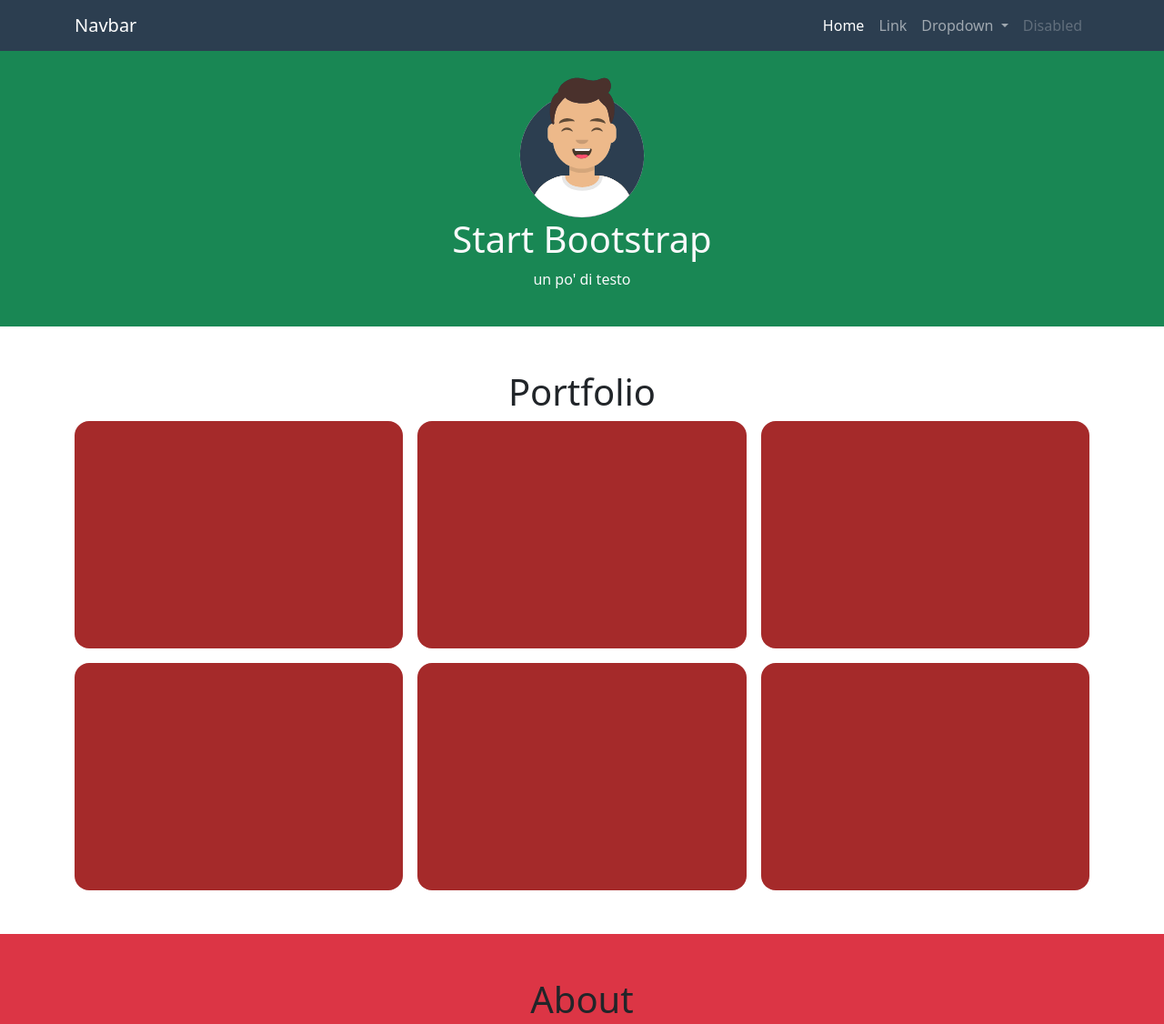
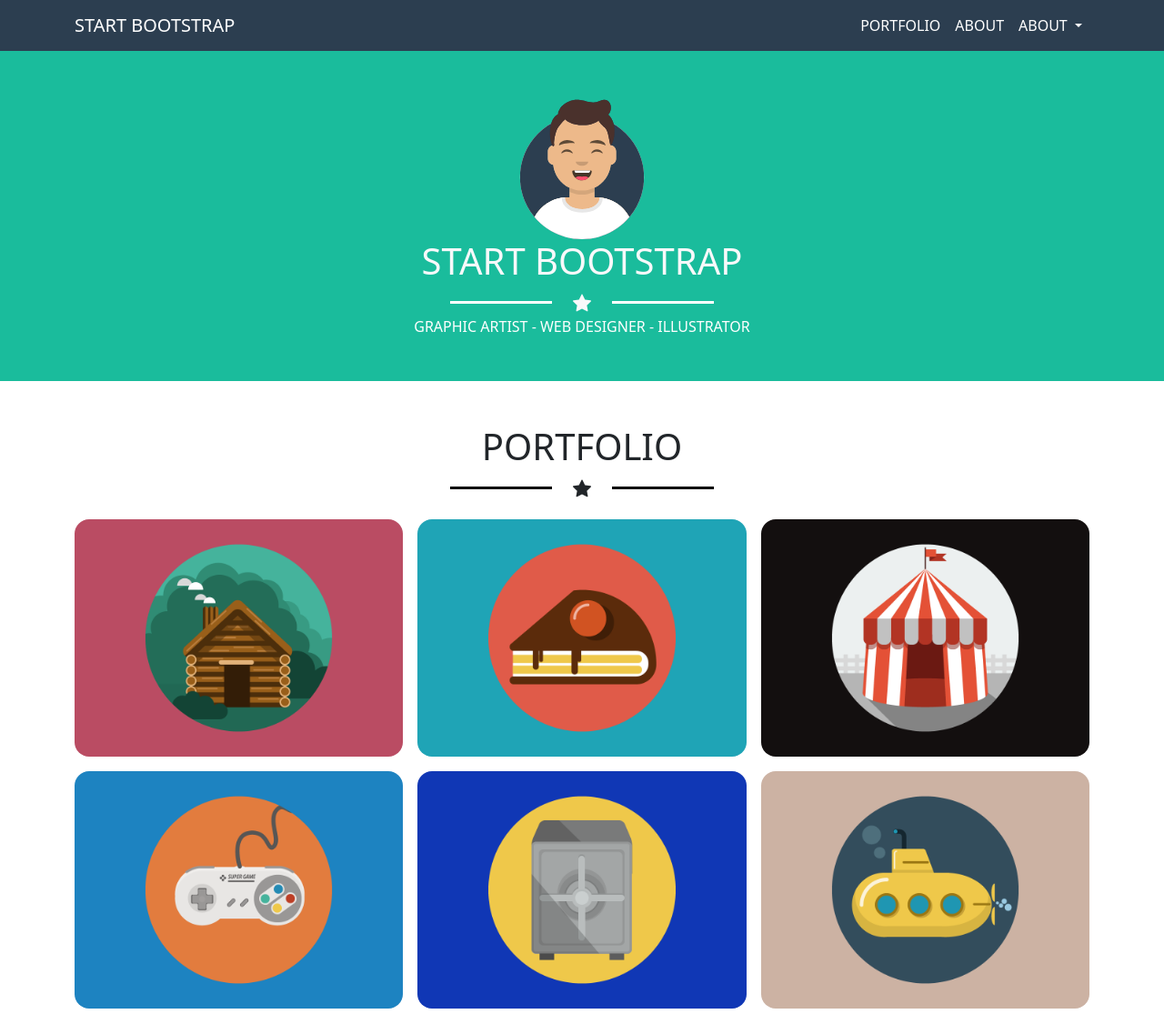
Before and after one commit to LambertoNeri/html-css-bootstrap-freelancer, a plain HTML site: page index.html in a window 1280 px wide. Shown: the top 1126 px of the page at 91% size. Drawn offline with nearby package versions, Linux system fonts and the light colour scheme.

Commit message:
ADD HERO + PORTFOLIO

```diff
--- a/assets/style.css
+++ b/assets/style.css
@@ -1,12 +1,88 @@
-.portfolio .contents {
-    height: 250px;
-    background-color: brown;
+a{                         /*general*/
+    text-decoration: none;
+
+}
+
+header nav{                 /* NAV */
+    background-color: #2C3E50 !important;
+}
+
+.nav-link{
+    color: white;
+}
+
+.hero{                     /*HERO*/
+    background-color: #1ABC9C;
 }
 
 .hero img{
     width: 150px;
+    display: inline-block;
 }
 
-header nav{
-    background-color: #2C3E50 !important;
+.hero a{
+    color: white;
 }
+
+.hero .after{                        /*HERO STELLINA */
+    position: relative;
+}
+.hero .after::after{
+    content: "";
+    height: 3px;
+    background-color: white;
+    width: 10%;
+    position: absolute;
+    left: 37%;
+    top: 50%;
+}
+
+.hero .after::before{
+    content: "";
+    height: 3px;
+    background-color: white;
+    width: 10%;
+    position: absolute;
+    left: 53%;
+    top: 50%;
+}                                     /*FINE HERO STELLINA*/
+
+
+
+
+.portfolio .contents img{         /*PORTFOLIO*/
+    width: 100%;
+}
+
+
+.portfolio .after{                        /*PORTFOLIO STELLINA */
+    position: relative;
+}
+.portfolio .after::after{
+    content: "";
+    height: 3px;
+    background-color: black;
+    width: 10%;
+    position: absolute;
+    left: 37%;
+    top: 50%;
+}
+
+.portfolio .after::before{
+    content: "";
+    height: 3px;
+    background-color: black;
+    width: 10%;
+    position: absolute;
+    left: 53%;
+    top: 50%;
+}                                     /*FINE PORTFOLIO STELLINA*/
+
+@media (max-width: 575px) {
+
+    .portfolio .contents img {                  /*PORTFOLIO*/
+        width: 100%;
+        display: inline-block;
+    }
+
+}
--- a/index.html
+++ b/index.html
@@ -13,31 +13,28 @@
     <header>
         <nav class="navbar navbar-expand-md bg-tertiary" data-bs-theme="dark">
             <div class="container">
-              <a class="navbar-brand" href="#">Navbar</a>
+              <a class="navbar-brand" href="#">START BOOTSTRAP</a>
               <button class="navbar-toggler" type="button" data-bs-toggle="collapse" data-bs-target="#navbarSupportedContent" aria-controls="navbarSupportedContent" aria-expanded="false" aria-label="Toggle navigation">
                 <span class="navbar-toggler-icon"></span>
               </button>
               <div class="collapse navbar-collapse" id="navbarSupportedContent">
                 <ul class="navbar-nav ms-auto mb-2 mb-md-0">
                   <li class="nav-item">
-                    <a class="nav-link active" aria-current="page" href="#">Home</a>
+                    <a class="nav-link" aria-current="page" href="#">PORTFOLIO</a>
                   </li>
                   <li class="nav-item">
-                    <a class="nav-link" href="#">Link</a>
+                    <a class="nav-link" href="#">ABOUT</a>
                   </li>
                   <li class="nav-item dropdown">
                     <a class="nav-link dropdown-toggle" href="#" role="button" data-bs-toggle="dropdown" aria-expanded="false">
-                      Dropdown
+                      ABOUT
                     </a>
                     <ul class="dropdown-menu">
-                      <li><a class="dropdown-item" href="#">Action</a></li>
+                      <li><a class="dropdown-item" href="#">CONTACT</a></li>
                       <li><a class="dropdown-item" href="#">Another action</a></li>
                       <li><hr class="dropdown-divider"></li>
                       <li><a class="dropdown-item" href="#">Something else here</a></li>
                     </ul>
-                  </li>
-                  <li class="nav-item">
-                    <a class="nav-link disabled">Disabled</a>
                   </li>
                 </ul>
                 </form>
@@ -45,43 +42,63 @@
             </div>
           </nav>
 
-        <div class="hero bg-success py-4 text-light text-center">
+        <div class="hero py-5 text-light text-center">
             <div class="container">
-                <img class="" src="img/avatar.svg" alt=""><!--Aggiungi width px-->
-                <h1>Start Bootstrap</h1>
-                <p>un po' di testo</p>
+                <img class="" src="img/avatar.svg" alt="">
+                <h1>START BOOTSTRAP</h1>
+                <div class="after mb-1">
+                    <svg xmlns="http://www.w3.org/2000/svg" width="20" height="20" fill="currentColor" class="bi bi-star-fill" viewBox="0 0 16 16">
+                    <path d="M3.612 15.443c-.386.198-.824-.149-.746-.592l.83-4.73L.173 6.765c-.329-.314-.158-.888.283-.95l4.898-.696L7.538.792c.197-.39.73-.39.927 0l2.184 4.327 4.898.696c.441.062.612.636.282.95l-3.522 3.356.83 4.73c.078.443-.36.79-.746.592L8 13.187l-4.389 2.256z"/></svg>
+                </div>
+                <span><a href="#">GRAPHIC ARTIST</a> - <a href="#">WEB DESIGNER</a> - <a href="#">ILLUSTRATOR</a></span>
             </div>
         </div>
     </header>
 
-    <sesction class="portfolio">
+    <sesction class="portfolio text-center">
         <div class="container my-5">
-            <h1 class="text-center">Portfolio</h1>
+            <h1>PORTFOLIO</h1>
+            <div class="after mb-4">
+                <svg xmlns="http://www.w3.org/2000/svg" width="20" height="20" fill="currentColor" class="bi bi-star-fill" viewBox="0 0 16 16">
+                <path d="M3.612 15.443c-.386.198-.824-.149-.746-.592l.83-4.73L.173 6.765c-.329-.314-.158-.888.283-.95l4.898-.696L7.538.792c.197-.39.73-.39.927 0l2.184 4.327 4.898.696c.441.062.612.636.282.95l-3.522 3.356.83 4.73c.078.443-.36.79-.746.592L8 13.187l-4.389 2.256z"/></svg>
+            </div>
 
             <div class="row row-cols-1 row-cols-sm-2 row-cols-lg-3 g-3 mb-5">
-                <div class="col">
-                    <div class="contents rounded-4"></div>
+                <div class="col d-flex justify-content-center">
+                    <div class="contents rounded-4">
+                        <img class="rounded-4" src="img/cabin.png" alt="">
+                    </div>
                 </div>
-                <div class="col">
-                    <div class="contents rounded-4"></div>
+                <div class="col d-flex justify-content-center">
+                    <div class="contents">
+                        <img class="rounded-4" src="img/cake.png" alt="">
+                    </div>
                 </div>
-                <div class="col">
-                    <div class="contents rounded-4"></div>
+                <div class="col d-flex justify-content-center">
+                    <div class="contents rounded-4">
+                        <img class="rounded-4" src="img/circus.png" alt="">
+                    </div>
                 </div>
-                <div class="col">
-                    <div class="contents rounded-4"></div>
+                <div class="col d-flex justify-content-center">
+                    <div class="contents rounded-4">
+                        <img class="rounded-4" src="img/game.png" alt="">
+                    </div>
                 </div>
-                <div class="col">
-                    <div class="contents rounded-4"></div>
+                <div class="col d-flex justify-content-center">
+                    <div class="contents rounded-4">
+                        <img class="rounded-4" src="img/safe.png" alt="">
+                    </div>
                 </div>
-                <div class="col">
-                    <div class="contents rounded-4"></div>
+                <div class="col d-flex justify-content-center">
+                    <div class="contents rounded-4">
+                        <img class="rounded-4" src="img/submarine.png" alt="">
+                    </div>
                 </div>
             </div>
         </div>
     </sesction>
 
-    <section class="about bg-danger">
+    <section class="about">
         <div class="container my-5 py-5">
             <h1 class="text-center">About</h1>
             <div class="row g-4 mt-5">
```
Also changed, not shown: img/star-fill.svg (added).
